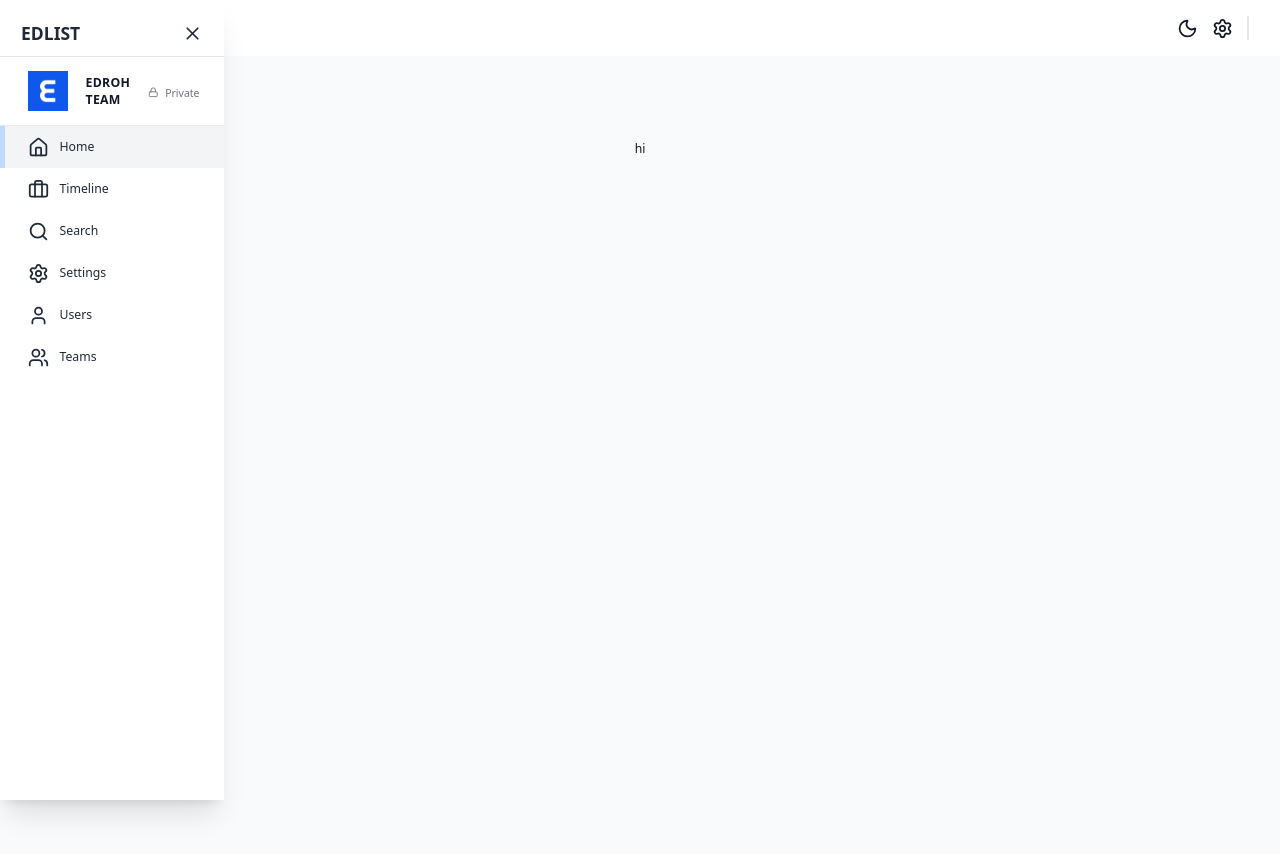
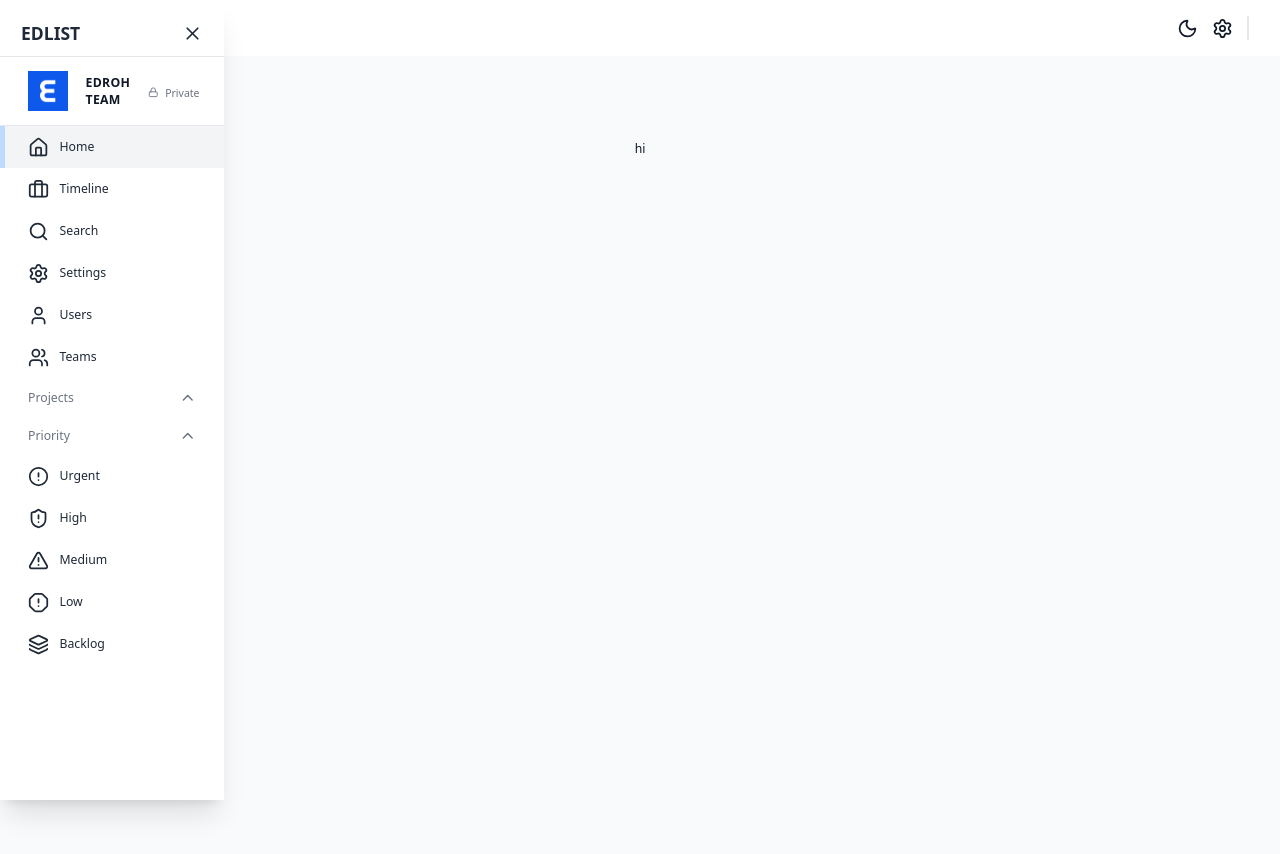
Before and after one commit to jaxwong/node-project-management, a Next.js app in the folder client/: page / in a window 1280 px wide. Built offline with nearby package versions, Linux system fonts and the light colour scheme; no server answers.

Commit message:
Add project and priority links

```diff
--- a/client/app/(components)/Sidebar/index.tsx
+++ b/client/app/(components)/Sidebar/index.tsx
@@ -2,7 +2,7 @@
 
 import React, { useState } from 'react'
 import Image from 'next/image';
-import { Briefcase, Home, LockIcon, LucideIcon, Search, Settings, User, Users, X } from 'lucide-react';
+import { AlertCircle, AlertOctagon, AlertTriangle, Briefcase, ChevronDown, ChevronUp, Home, Layers3, LockIcon, LucideIcon, Search, Settings, ShieldAlert, User, Users, X } from 'lucide-react';
 import { usePathname } from 'next/navigation';
 import { useAppDispatch, useAppSelector } from '@/app/redux';
 import Link from 'next/link';
@@ -61,6 +61,56 @@
           <SidebarLink icon={User} label="Users" href="/users" />
           <SidebarLink icon={Users} label="Teams" href="/teams" />
         </nav>
+        {/* PROJECTS LINKS */}
+        <button
+          onClick={() => setShowProjects((prev) => !prev)}
+          className="flex w-full items-center justify-between px-8 py-3 text-gray-500"
+        >
+          <span className="">Projects</span>
+          {showProjects ? (
+            <ChevronUp className="h-5 w-5" />
+          ) : (
+            <ChevronDown className="h-5 w-5" />
+          )}
+        </button>
+
+        {/* PRIORITIES LINKS */}
+        <button
+          onClick={() => setShowPriority((prev) => !prev)}
+          className="flex w-full items-center justify-between px-8 py-3 text-gray-500"
+        >
+          <span className="">Priority</span>
+          {showPriority ? (
+            <ChevronUp className="h-5 w-5" />
+          ) : (
+            <ChevronDown className="h-5 w-5" />
+          )}
+        </button>
+        {showPriority && (
+          <>
+            <SidebarLink
+              icon={AlertCircle}
+              label="Urgent"
+              href="/priority/urgent"
+            />
+            <SidebarLink
+              icon={ShieldAlert}
+              label="High"
+              href="/priority/high"
+            />
+            <SidebarLink
+              icon={AlertTriangle}
+              label="Medium"
+              href="/priority/medium"
+            />
+            <SidebarLink icon={AlertOctagon} label="Low" href="/priority/low" />
+            <SidebarLink
+              icon={Layers3}
+              label="Backlog"
+              href="/priority/backlog"
+            />
+          </>
+        )}
       </div>
     </div>
   )
```
Also changed, not shown: 1 other file (tests, documents, lock files or other folders).
